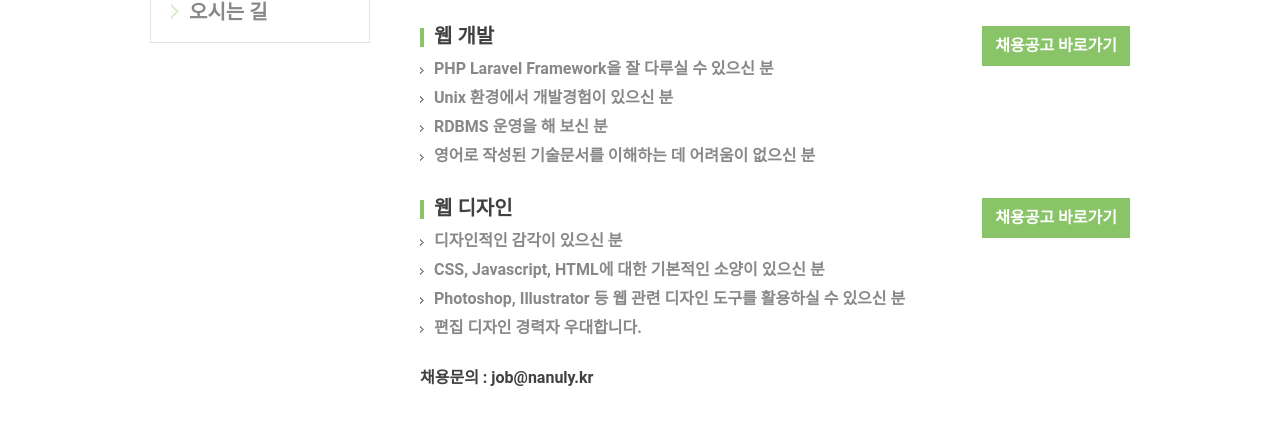
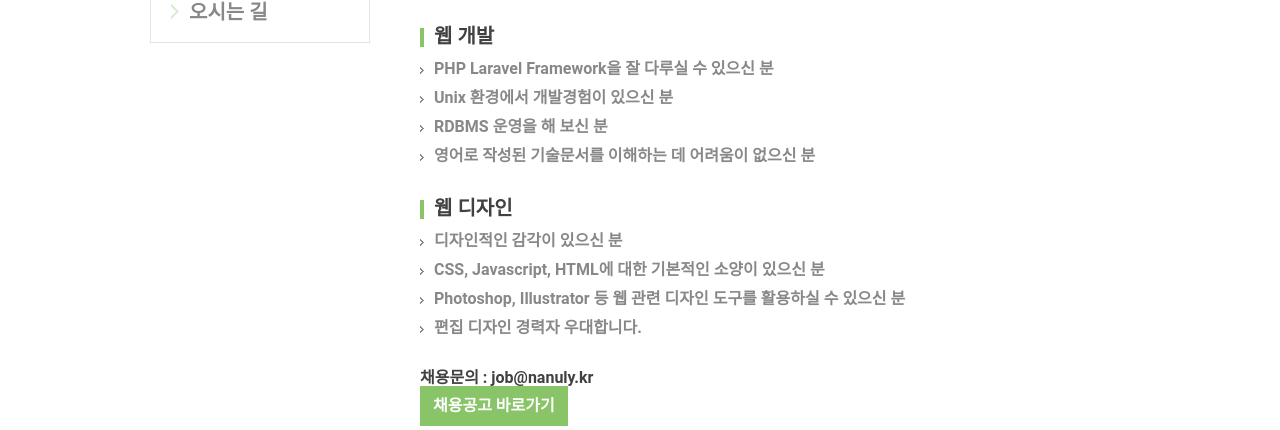
Before and after one commit to nanuly/nanuly.github.io, a plain HTML site: page html/incruit.html in a window 1280 px wide. Shown: the part 370-800 px from the top of the page. Drawn offline with nearby package versions, Linux system fonts and the light colour scheme.

Commit message:
Update incruit.html

```diff
--- a/html/incruit.html
+++ b/html/incruit.html
@@ -78,7 +78,6 @@
                         <li>RDBMS 운영을 해 보신 분</li>
                         <li>영어로 작성된 기술문서를 이해하는 데 어려움이 없으신 분</li>
                     </ul>
-                    <a href="#" class="btn green">채용공고 바로가기</a>
                 </div>
                 <div class="list">
                     <p class="list-title">웹 디자인</p>
@@ -88,11 +87,11 @@
                         <li>Photoshop, Illustrator 등 웹 관련 디자인 도구를 활용하실 수 있으신 분</li>
                         <li>편집 디자인 경력자 우대합니다.</li>
                     </ul>
-                    <a href="#" class="btn green">채용공고 바로가기</a>
                 </div>
                 <div class="refer">
                     채용문의 : job@nanuly.kr
                 </div>
+                <a href="http://www.jobkorea.co.kr/Recruit/Co_Read/C/nanulyjobs" class="btn green">채용공고 바로가기</a>
             </div>
         </div>
     </section>
```
